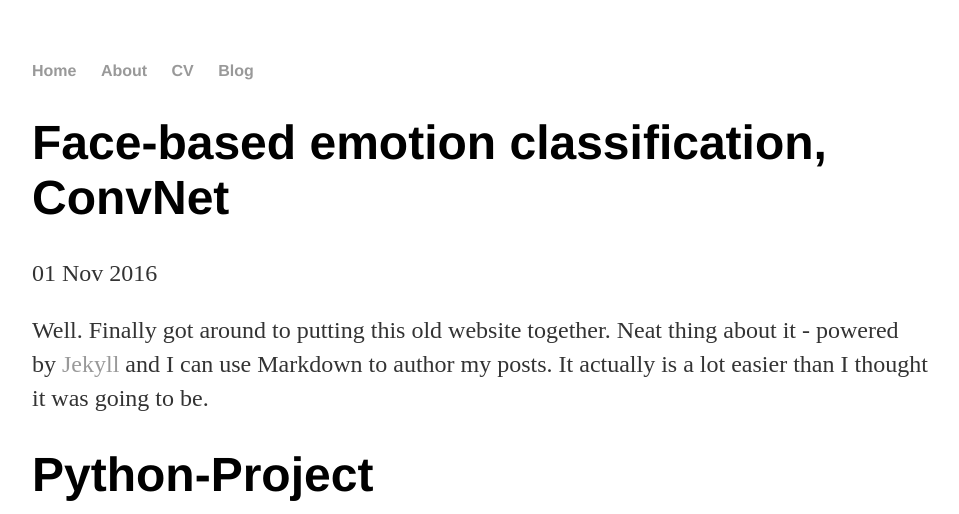
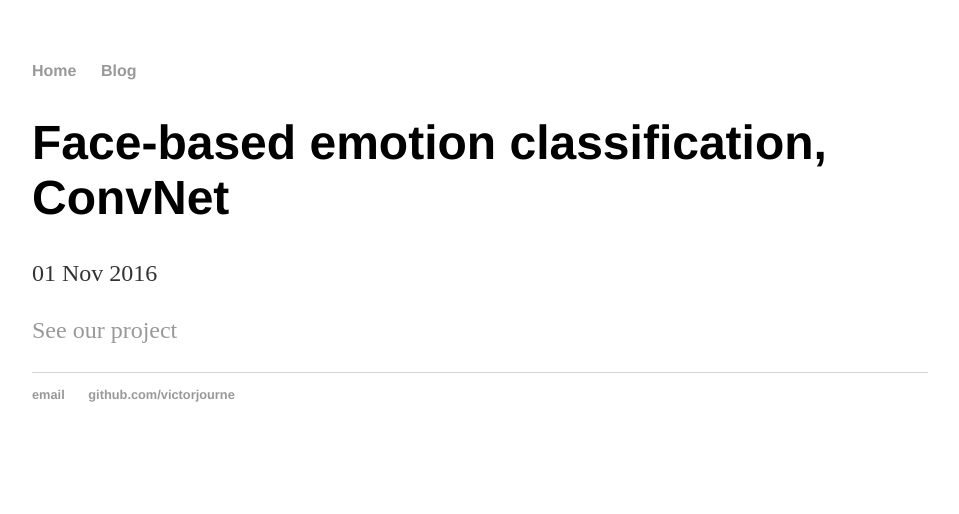
Before and after one commit to victorjourne/victorjourne.github.io, a Jekyll site: the page built from _posts/2014-04-30-hank-quinlan-site-launched.md, in a window 1280 px wide. Shown: the top 514 px of the page, without its empty margins (160-1119 px from the left). Built offline with Jekyll 4.4.1, drawn with Linux system fonts in a browser that asks for light colours; grey boxes are pictures that could not be loaded.

Commit message:
add layeout

```diff
--- a/_layouts/default.html
+++ b/_layouts/default.html
@@ -12,8 +12,6 @@
     <nav>
 <ul>
 <li><a href="/">Home</a></li>
-<li><a href="/about">About</a></li>
-<li><a href="/cv">CV</a></li>
 <li><a href="/blog">Blog</a></li>
 </ul>
     </nav>
--- a/_posts/2014-04-30-hank-quinlan-site-launched.md
+++ b/_posts/2014-04-30-hank-quinlan-site-launched.md
@@ -4,12 +4,4 @@
 date: 2016-11-01
 ---
 
-
-Well. Finally got around to putting this old website together. Neat thing about it - powered by [Jekyll](http://jekyllrb.com) and I can use Markdown to author my posts. It actually is a lot easier than I thought it was going to be.
-
-
-# Python-Project
-
-![](https://github.com/victorjourne/Python-Project/blob/master/emotion.gif)
-
-[See our notebook](https://github.com/victorjourne/Python-Project/blob/master/notebook_common.ipynb)
+[See our project](https://github.com/victorjourne/facial_emotion_CNN/blob/master)
```
